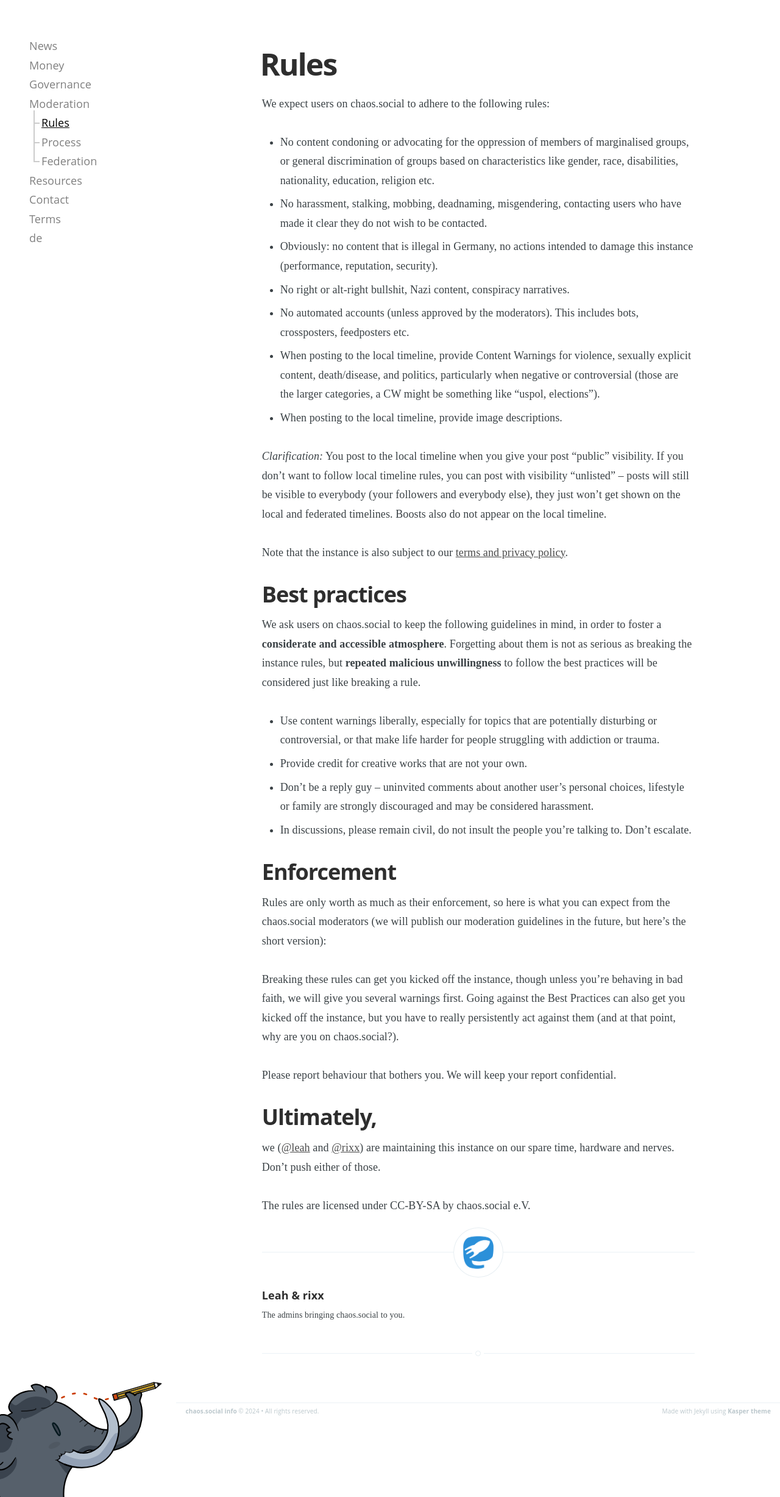
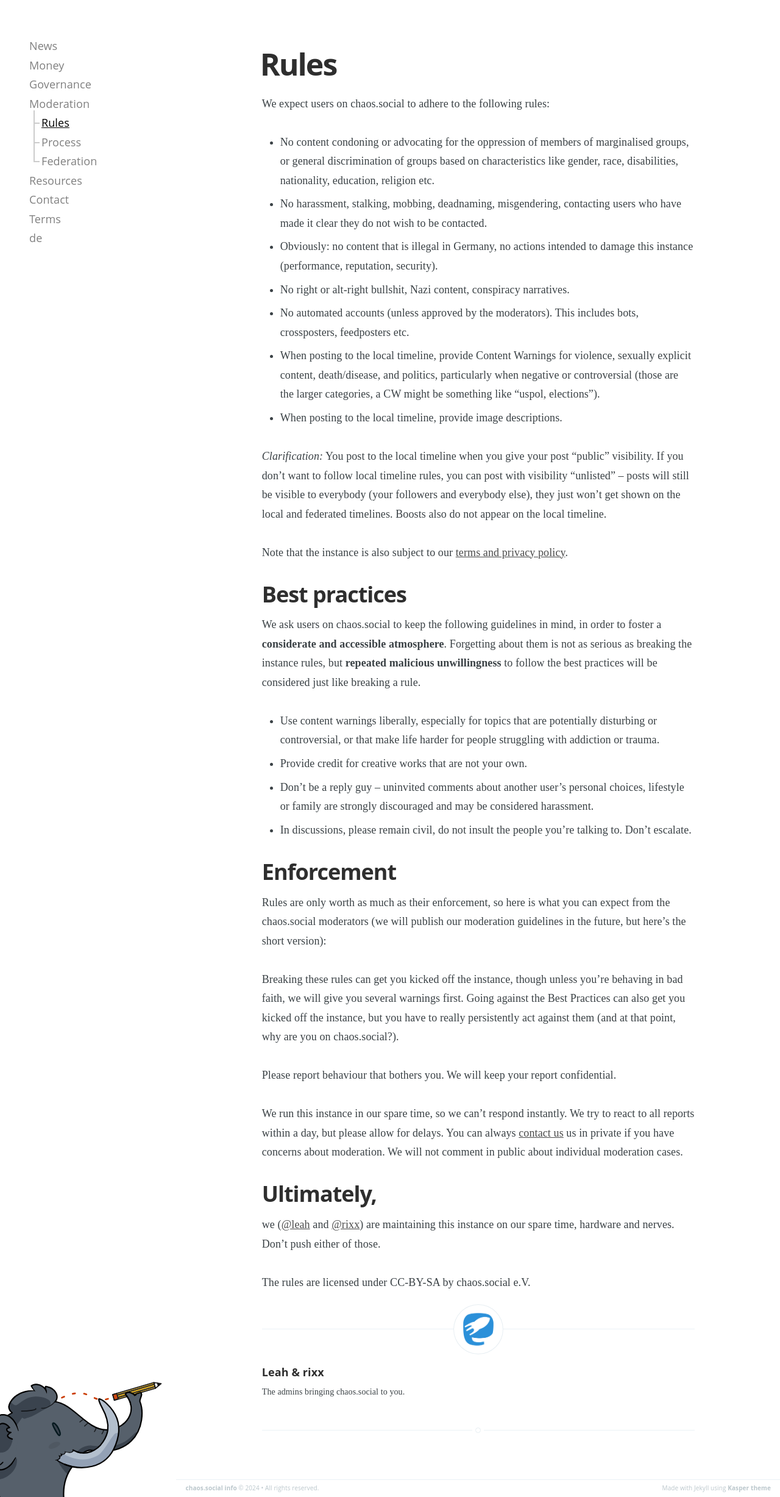
Before and after one commit to chaossocial/meta, a Jekyll site: the page built from rules.md, in a window 1280 px wide. Shown: the whole page at 61% size. Built offline with Jekyll 4.4.1, drawn with Linux system fonts in a browser that asks for light colours.

Commit message:
Clarify moderation timeline

```diff
--- a/rules.md
+++ b/rules.md
@@ -51,6 +51,10 @@
 
 Please report behaviour that bothers you. We will keep your report confidential.
 
+We run this instance in our spare time, so we can’t respond instantly. We try to react to all reports within a day, but
+please allow for delays. You can always [contact us](/contact) us in private if you have concerns about moderation. We
+will not comment in public about individual moderation cases.
+
 ## Ultimately,
 
 we ([@leah](https://chaos.social/@leah) and [@rixx](https://chaos.social/@rixx)) are maintaining this instance on our
```
Also changed, not shown: regeln.md (+4 -0 lines).
